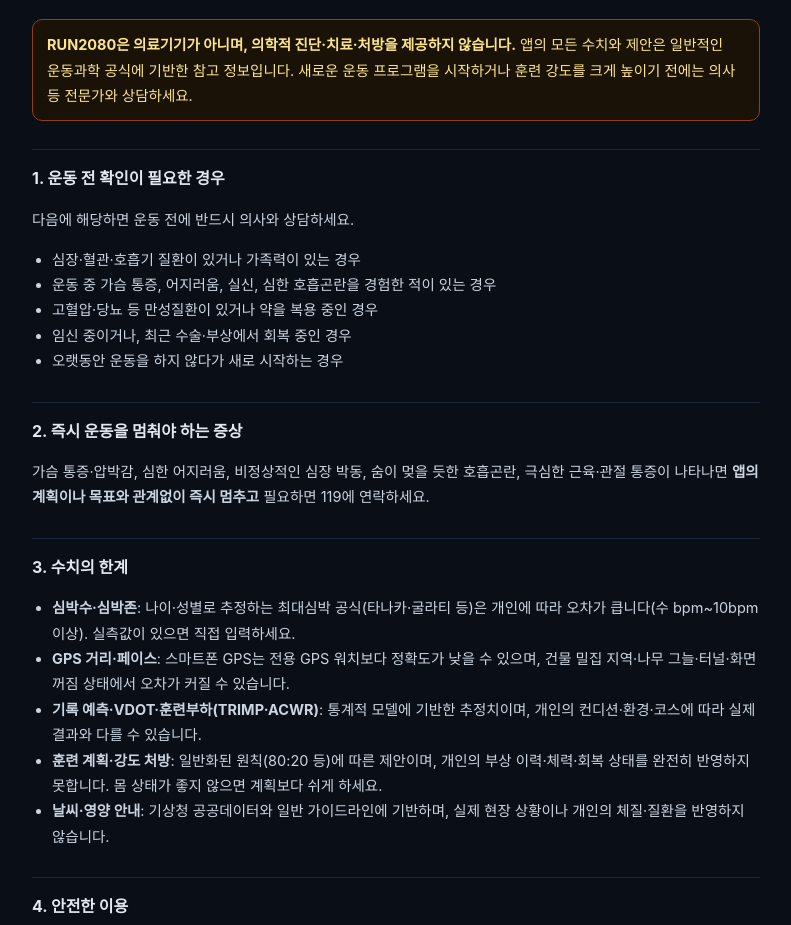
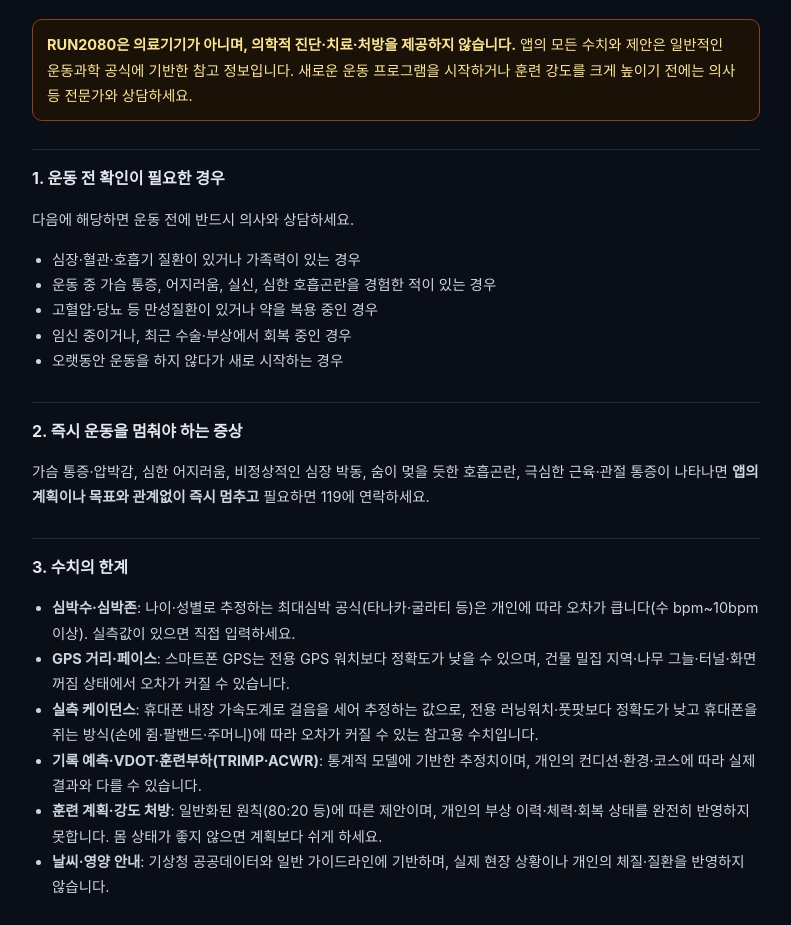
Before and after one commit to kjyhv2-ui/run2080, a website: page disclaimer.html in a window 1280 px wide. Shown: the part 120-1045 px from the top of the page, without its empty margins (244-1035 px from the left). Drawn offline with Linux system fonts and the light colour scheme.

Commit message:
Add files via upload

```diff
--- a/disclaimer.html
+++ b/disclaimer.html
@@ -50,6 +50,7 @@
 <ul>
 <li><strong>심박수·심박존</strong>: 나이·성별로 추정하는 최대심박 공식(타나카·굴라티 등)은 개인에 따라 오차가 큽니다(수 bpm~10bpm 이상). 실측값이 있으면 직접 입력하세요.</li>
 <li><strong>GPS 거리·페이스</strong>: 스마트폰 GPS는 전용 GPS 워치보다 정확도가 낮을 수 있으며, 건물 밀집 지역·나무 그늘·터널·화면 꺼짐 상태에서 오차가 커질 수 있습니다.</li>
+<li><strong>실측 케이던스</strong>: 휴대폰 내장 가속도계로 걸음을 세어 추정하는 값으로, 전용 러닝워치·풋팟보다 정확도가 낮고 휴대폰을 쥐는 방식(손에 쥠·팔밴드·주머니)에 따라 오차가 커질 수 있는 참고용 수치입니다.</li>
 <li><strong>기록 예측·VDOT·훈련부하(TRIMP·ACWR)</strong>: 통계적 모델에 기반한 추정치이며, 개인의 컨디션·환경·코스에 따라 실제 결과와 다를 수 있습니다.</li>
 <li><strong>훈련 계획·강도 처방</strong>: 일반화된 원칙(80:20 등)에 따른 제안이며, 개인의 부상 이력·체력·회복 상태를 완전히 반영하지 못합니다. 몸 상태가 좋지 않으면 계획보다 쉬게 하세요.</li>
 <li><strong>날씨·영양 안내</strong>: 기상청 공공데이터와 일반 가이드라인에 기반하며, 실제 현장 상황이나 개인의 체질·질환을 반영하지 않습니다.</li>
```
